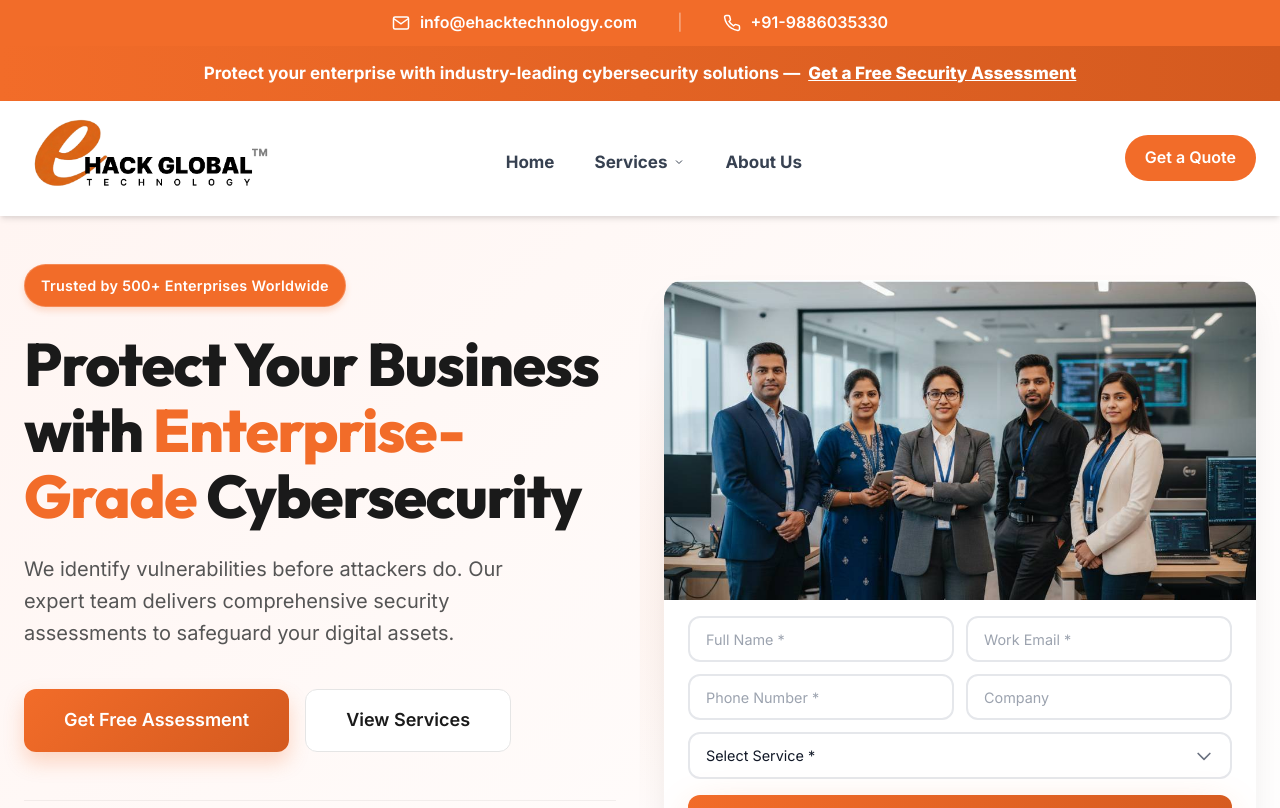
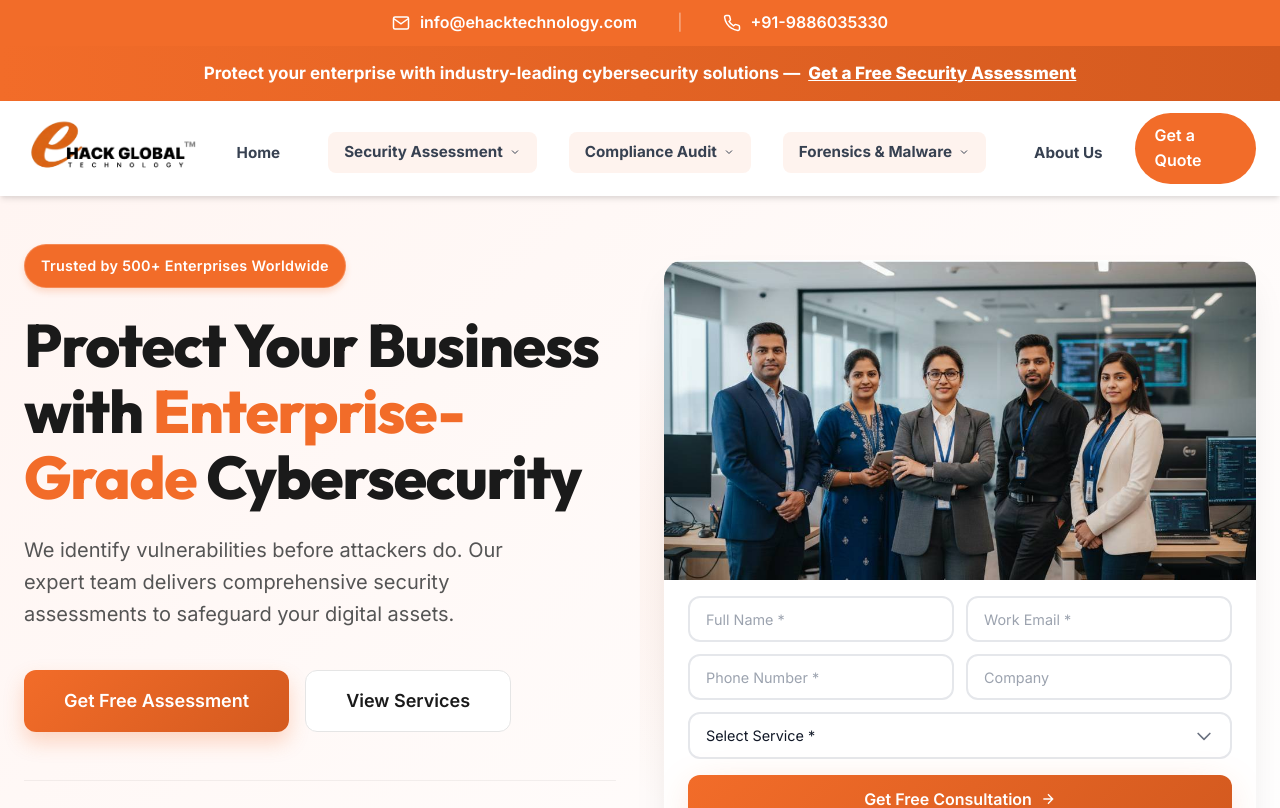
Before and after one commit to vyasanuj/eHack-technology, a Next.js app: page / in a window 1280 px wide. Shown: the top 808 px of the page. Built offline with nearby package versions, Linux system fonts and the light colour scheme.

Commit message:
navbar updated

```diff
--- a/app/components/Header.tsx
+++ b/app/components/Header.tsx
@@ -48,29 +48,35 @@ export default function Header() {
             <Image
               src="/eHack.png"
               alt="Ehack Group of Technologies"
-              width={280}
-              height={80}
+              width={220}
+              height={64}
               style={{ objectFit: 'contain' }}
               priority
             />
           </Link>
 
           <ul className={`nav-links ${mobileMenuOpen ? 'active' : ''}`}>
-            <li>
+            <li style={{ marginRight: '1rem' }}>
               <Link href="/" className="nav-link">Home</Link>
             </li>
+            {/* Security Assessment Dropdown */}
             <li className="nav-dropdown">
-              <div className="nav-link nav-dropdown-trigger">
-                Services
+              <div
+                className="nav-link nav-dropdown-trigger"
+                style={{
+                  backgroundColor: 'rgba(242, 108, 41, 0.08)',
+                  padding: '0.5rem 1rem',
+                  borderRadius: '8px'
+                }}
+              >
+                Security Assessment
                 <svg width="12" height="12" viewBox="0 0 24 24" fill="none" stroke="currentColor" strokeWidth="2">
                   <path d="M6 9l6 6 6-6" />
                 </svg>
               </div>
               <div className="nav-dropdown-menu">
-                <div className="dropdown-grid">
-                  <div className="dropdown-category">
-                    <h4>Security Assessment</h4>
-                    <ul>
+                <div>
+                  <ul className="dropdown-list-simple">
                     <li><Link href="/services/web-application-security">Web Application Security</Link></li>
                     <li><Link href="/services/mobile-application-security">Mobile App Security</Link></li>
                     <li><Link href="/services/api-security">API Security Assessment</Link></li>
@@ -81,25 +87,60 @@ export default function Header() {
                     <li><Link href="/services/firewall-security">Firewall Security</Link></li>
                   </ul>
                 </div>
-                  <div className="dropdown-category">
-                    <h4>Forensics & Response</h4>
-                    <ul>
-                      <li><Link href="/services/digital-forensics">Digital Forensics</Link></li>
-                      <li><Link href="/services/malware-analysis">Malware Analysis</Link></li>
-                    </ul>
               </div>
-                  <div className="dropdown-category">
-                    <h4>Compliance Audit</h4>
-                    <ul>
+            </li>
+
+            {/* Compliance Audit Dropdown */}
+            <li className="nav-dropdown">
+              <div
+                className="nav-link nav-dropdown-trigger"
+                style={{
+                  backgroundColor: 'rgba(242, 108, 41, 0.08)',
+                  padding: '0.5rem 1rem',
+                  borderRadius: '8px'
+                }}
+              >
+                Compliance Audit
+                <svg width="12" height="12" viewBox="0 0 24 24" fill="none" stroke="currentColor" strokeWidth="2">
+                  <path d="M6 9l6 6 6-6" />
+                </svg>
+              </div>
+              <div className="nav-dropdown-menu">
+                <div>
+                  <ul className="dropdown-list-simple">
                     <li><Link href="/services/gdpr-consulting">GDPR Consulting</Link></li>
                     <li><Link href="/services/pci-dss-compliance">PCI DSS Compliance</Link></li>
                     <li><Link href="/services/iso-certification">ISO Certification</Link></li>
                   </ul>
                 </div>
               </div>
+            </li>
+
+            {/* Forensics & Malware Dropdown */}
+            <li className="nav-dropdown">
+              <div
+                className="nav-link nav-dropdown-trigger"
+                style={{
+                  backgroundColor: 'rgba(242, 108, 41, 0.08)',
+                  padding: '0.5rem 1rem',
+                  borderRadius: '8px'
+                }}
+              >
+                Forensics & Malware
+                <svg width="12" height="12" viewBox="0 0 24 24" fill="none" stroke="currentColor" strokeWidth="2">
+                  <path d="M6 9l6 6 6-6" />
+                </svg>
+              </div>
+              <div className="nav-dropdown-menu">
+                <div>
+                  <ul className="dropdown-list-simple">
+                    <li><Link href="/services/digital-forensics">Digital Forensics</Link></li>
+                    <li><Link href="/services/malware-analysis">Malware Analysis</Link></li>
+                  </ul>
+                </div>
               </div>
             </li>
-            <li>
+            <li style={{ marginLeft: '1rem' }}>
               <Link href="/about" className="nav-link">About Us</Link>
             </li>
             <li className="lg:hidden">
--- a/app/globals.css
+++ b/app/globals.css
@@ -630,11 +630,11 @@ h6 {
   display: flex;
   align-items: center;
   justify-content: center;
-  gap: 2.5rem;
+  gap: 2rem;
   list-style: none;
   flex: 1;
-  margin: 0 2rem;
-  margin-right: 153px;
+  margin: 0 1rem;
+  margin-right: 2rem;
   margin-top: 8px;
 }
 
@@ -642,9 +642,10 @@ h6 {
   color: var(--gray-700);
   text-decoration: none;
   font-weight: 700;
-  font-size: 1.0625rem;
+  font-size: 0.95rem;
   transition: color var(--transition-fast);
   padding: 0.5rem 0;
+  white-space: nowrap;
 }
 
 .nav-link:hover {
@@ -664,23 +665,67 @@ h6 {
   align-items: center;
   gap: 0.375rem;
   cursor: pointer;
+  background-color: rgba(242, 108, 41, 0.08);
+  /* Subtle orange */
+  padding: 0.5rem 1rem;
+  border-radius: 8px;
+  transition: all 0.2s ease;
+}
+
+.nav-dropdown-trigger:hover {
+  background-color: rgba(242, 108, 41, 0.15);
+  color: var(--primary);
 }
 
 .nav-dropdown-menu {
   position: absolute;
   top: 100%;
-  left: 50%;
-  transform: translateX(-50%);
+  left: 0;
+  transform: none;
   background: var(--white);
   border-radius: var(--radius-xl);
   box-shadow: var(--shadow-xl);
-  padding: 1.5rem;
-  min-width: 700px;
+  padding: 1rem;
+  width: max-content;
+  min-width: 250px;
+  /* A reasonable minimum */
   opacity: 0;
   visibility: hidden;
   transition: all var(--transition-normal);
   z-index: 100;
   margin-top: 0.5rem;
+}
+
+.dropdown-list-simple {
+  list-style: none;
+  padding: 0;
+  margin: 0;
+}
+
+.dropdown-list-simple li {
+  margin-bottom: 0.5rem;
+}
+
+.dropdown-list-simple li:last-child {
+  margin-bottom: 0;
+}
+
+.dropdown-list-simple a {
+  display: block;
+  padding: 0.5rem 0.75rem;
+  color: var(--gray-700);
+  text-decoration: none;
+  font-size: 0.9rem;
+  font-weight: 500;
+  border-radius: 6px;
+  transition: all var(--transition-fast);
+}
+
+.dropdown-list-simple a:hover {
+  background-color: var(--gray-50);
+  color: var(--primary);
+  padding-left: 1rem;
+  /* Slide effect */
 }
 
 .nav-dropdown:hover .nav-dropdown-menu {
```
Lines whose indentation alone changed are shown as unchanged.
